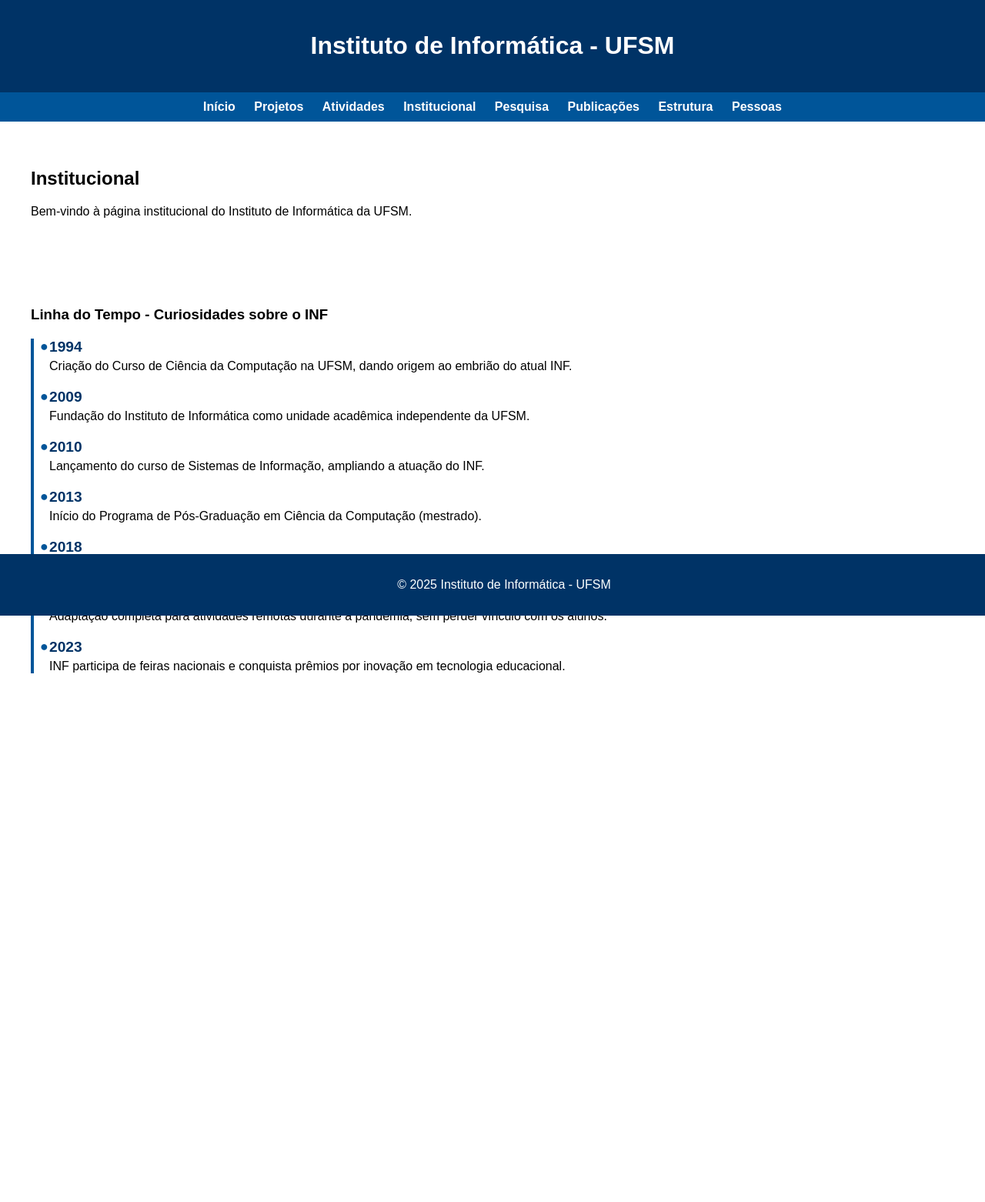
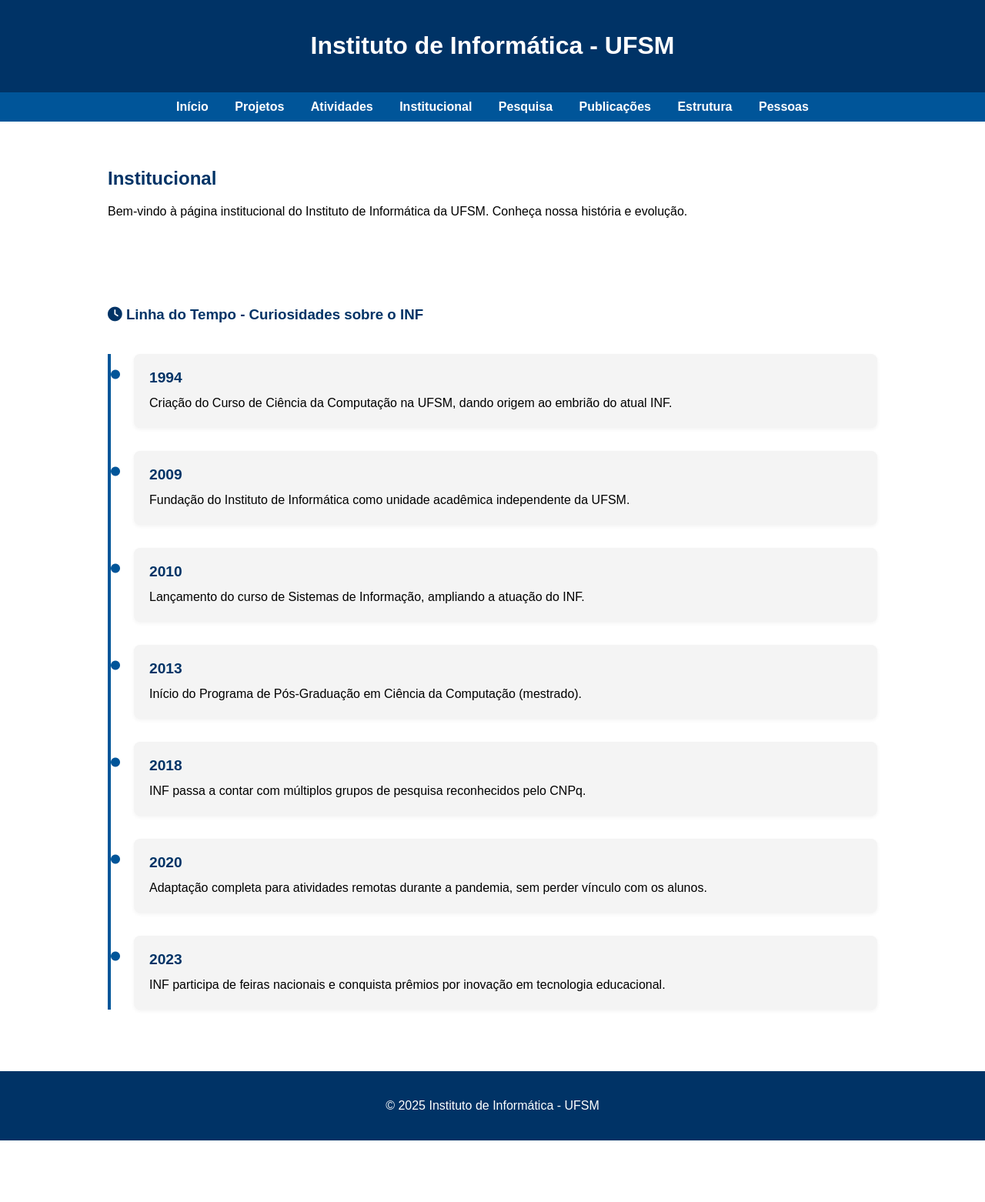
Before and after one commit to RicardoFerreiraDaSilva/Site_inf_UFSM, a Django app: page /institucional/ in a window 1280 px wide. Shown: the whole page at 77% size. Before the commit the page ends 875 px from the top, so only its background shows below. Run offline with Django 5.2, Linux system fonts and the light colour scheme.

Commit message:
Atuzliza página institucional

```diff
--- a/cursos/templates/cursos/institucional.html
+++ b/cursos/templates/cursos/institucional.html
@@ -4,44 +4,112 @@
 <head>
     <meta charset="UTF-8">
     <title>Institucional - Instituto de Informática - UFSM</title>
+    <link rel="stylesheet" href="https://cdnjs.cloudflare.com/ajax/libs/font-awesome/6.5.0/css/all.min.css">
     <style>
+        :root {
+            --azul-escuro: #003366;
+            --azul-medio: #005599;
+            --cinza-claro: #f4f4f4;
+        }
+
         body {
             font-family: Arial, sans-serif;
             margin: 0;
+            padding: 0;
+            background-color: white;
+            padding-bottom: 80px;
         }
 
-        header {
-            background-color: #003366;
+        header, footer {
+            background-color: var(--azul-escuro);
             color: white;
             padding: 20px;
             text-align: center;
         }
 
         nav {
-            background-color: #005599;
+            background-color: var(--azul-medio);
             padding: 10px;
             text-align: center;
         }
 
         nav a {
             color: white;
-            margin: 0 10px;
+            margin: 0 15px;
             text-decoration: none;
             font-weight: bold;
         }
 
-        section {
-            padding: 40px;
+        nav a:hover {
+            text-decoration: underline;
         }
 
-        footer {
-            background-color: #003366;
-            color: white;
-            text-align: center;
-            padding: 15px;
-            position: fixed;
-            width: 100%;
-            bottom: 0;
+        section {
+            padding: 40px 20px;
+            max-width: 1000px;
+            margin: auto;
+        }
+
+        h2, h3 {
+            color: var(--azul-escuro);
+        }
+
+        .timeline {
+            position: relative;
+            margin: 40px 0;
+            padding-left: 30px;
+            border-left: 4px solid var(--azul-medio);
+        }
+
+        .event {
+            position: relative;
+            margin-bottom: 30px;
+            padding-left: 20px;
+            background-color: var(--cinza-claro);
+            border-radius: 8px;
+            padding: 20px;
+            box-shadow: 0 2px 5px rgba(0,0,0,0.05);
+        }
+
+        .event::before {
+            content: "\f111"; /* Font Awesome circle */
+            font-family: "Font Awesome 6 Free";
+            font-weight: 900;
+            position: absolute;
+            left: -30px;
+            top: 20px;
+            font-size: 12px;
+            color: var(--azul-medio);
+        }
+
+        .event h4 {
+            margin: 0 0 10px;
+            color: var(--azul-escuro);
+            font-size: 1.2em;
+        }
+
+        .event p {
+            margin: 0;
+            line-height: 1.5;
+        }
+
+        @media (max-width: 600px) {
+            nav a {
+                display: block;
+                margin: 10px 0;
+            }
+
+            .timeline {
+                padding-left: 20px;
+            }
+
+            .event {
+                padding: 15px;
+            }
+
+            .event::before {
+                left: -20px;
+            }
         }
     </style>
 </head>
@@ -51,23 +119,24 @@
     <h1>Instituto de Informática - UFSM</h1>
 </header>
 
-<nav>
-    <a href="/">Início</a>
-    <a href="/projetos/">Projetos</a>
-    <a href="/atividades/">Atividades</a>
-    <a href="/institucional/">Institucional</a>
-    <a href="/pesquisa/">Pesquisa</a>
-    <a href="/publicacoes/">Publicações</a>
-    <a href="/estrutura/">Estrutura</a>
-    <a href="/pessoas/">Pessoas</a>
+<nav class="bg-blue-600 text-white py-3 flex flex-wrap justify-center gap-4">
+    <a href="/" class="hover:underline">Início</a>
+    <a href="/projetos/" class="hover:underline">Projetos</a>
+    <a href="/atividades/" class="hover:underline">Atividades</a>
+    <a href="/institucional/" class="hover:underline font-bold underline">Institucional</a>
+    <a href="/pesquisa/" class="hover:underline">Pesquisa</a>
+    <a href="/publicacoes/" class="hover:underline">Publicações</a>
+    <a href="/estrutura/" class="hover:underline">Estrutura</a>
+    <a href="/pessoas/" class="hover:underline">Pessoas</a>
 </nav>
 
 <section>
     <h2>Institucional</h2>
-    <p>Bem-vindo à página institucional do Instituto de Informática da UFSM.</p>
+    <p>Bem-vindo à página institucional do Instituto de Informática da UFSM. Conheça nossa história e evolução.</p>
 </section>
+
 <section>
-    <h3>Linha do Tempo - Curiosidades sobre o INF</h3>
+    <h3><i class="fas fa-clock"></i> Linha do Tempo - Curiosidades sobre o INF</h3>
     <div class="timeline">
         <div class="event">
             <h4>1994</h4>
@@ -100,42 +169,6 @@
     </div>
 </section>
 
-<style>
-.timeline {
-    border-left: 4px solid #005599;
-    margin: 20px 0;
-    padding-left: 20px;
-    position: relative;
-}
-.event {
-    margin-bottom: 20px;
-    position: relative;
-}
-.event::before {
-    content: "●";
-    position: absolute;
-    left: -12px;
-    top: 0;
-    color: #005599;
-    font-size: 18px;
-}
-.event h4 {
-    margin: 0;
-    font-size: 1.2em;
-    color: #003366;
-}
-.event p {
-    margin: 5px 0 0;
-}
-body {
-    font-family: Arial, sans-serif;
-    margin: 0;
-    padding: 0;
-    padding-bottom: 80px; /* adiciona espaço suficiente para o rodapé não sobrepor o conteúdo */
-}
-
-</style>
-
 <footer>
     <p>© 2025 Instituto de Informática - UFSM</p>
 </footer>
```
Also changed, not shown: cursos/templates/cursos/atividades.html (+101 -49 lines).
